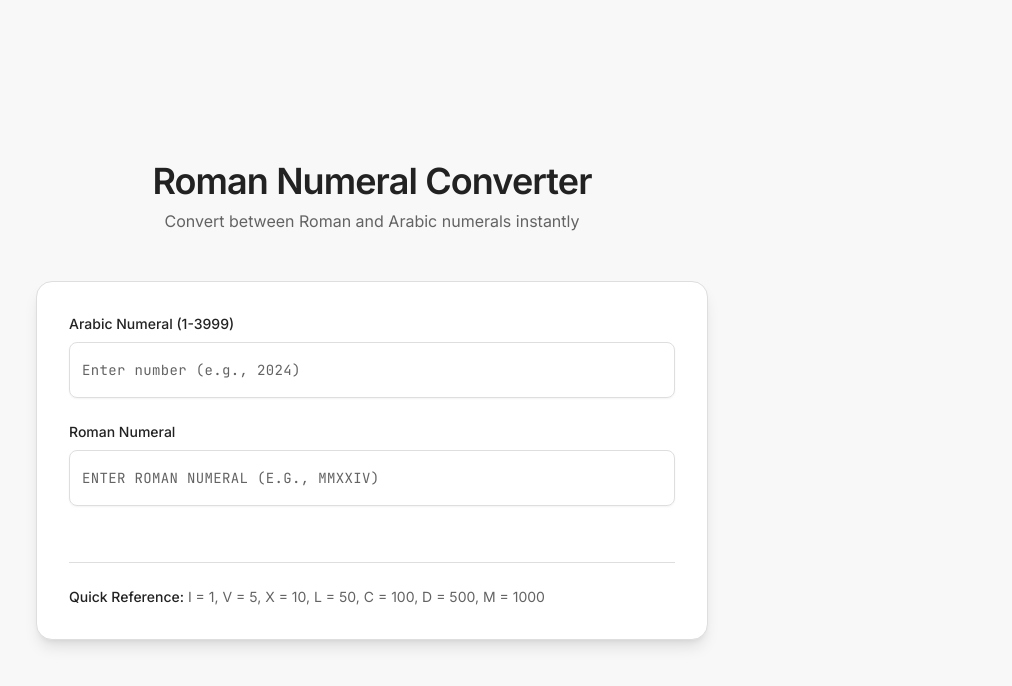
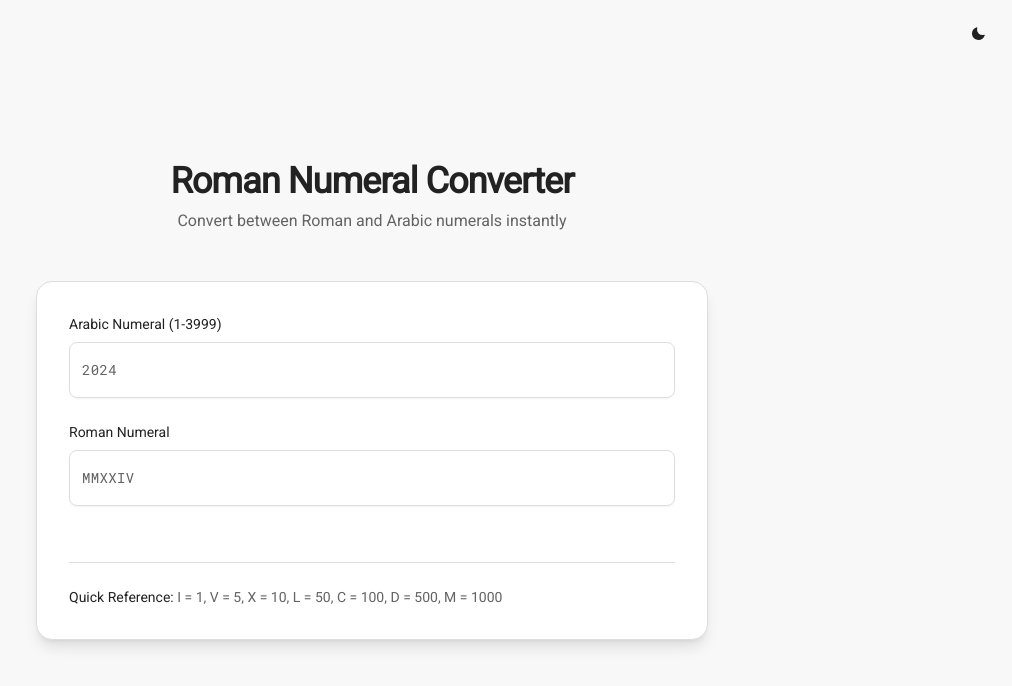
Before and after one commit to d-costa/numeral-converter, a React (Vite) app: page / in a window 1280 px wide. Shown: the top 686 px of the page, without its empty margins (268-1280 px from the left). Built offline with nearby package versions, Linux system fonts and the light colour scheme.

Commit message:
Generated by Spark: add a dark mode button

```diff
--- a/index.html
+++ b/index.html
@@ -7,7 +7,7 @@
     <title>Roman Numeral Converter</title>
     <link rel="preconnect" href="https://fonts.googleapis.com">
     <link rel="preconnect" href="https://fonts.gstatic.com" crossorigin>
-    <link href="https://fonts.googleapis.com/css2?family=Inter:wght@400;500;600&family=JetBrains+Mono:wght@400&display=swap" rel="stylesheet">
+    <link rel="stylesheet" href="https://fonts.googleapis.com/css2?family=Roboto&family=Roboto+Slab&family=Roboto+Mono&display=swap">
     <link href="/src/main.css" rel="stylesheet" />
 </head>
 
--- a/src/App.tsx
+++ b/src/App.tsx
@@ -5,6 +5,7 @@ import { Label } from '@/components/ui/label';
 import { WarningCircle } from '@phosphor-icons/react';
 import { arabicToRoman, romanToArabic, isValidArabicInput, isValidRomanInput } from '@/lib/converter';
 import { motion } from 'framer-motion';
+import { ThemeToggle } from '@/components/ThemeToggle';
 
 function App() {
   const [arabicInput, setArabicInput] = useState('');
@@ -94,6 +95,10 @@ function App() {
 
   return (
     <div className="min-h-screen bg-background flex items-center justify-center p-4">
+      <div className="fixed top-4 right-4 z-50">
+        <ThemeToggle />
+      </div>
+
       <div className="w-full max-w-2xl">
         <motion.div
           initial={{ opacity: 0, y: 20 }}
@@ -117,7 +122,7 @@ function App() {
                   id="arabic-input"
                   type="text"
                   inputMode="numeric"
-                  placeholder="Enter number (e.g., 2024)"
+                  placeholder="2024"
                   value={arabicInput}
                   onChange={(e) => handleArabicChange(e.target.value)}
                   className={`text-2xl h-14 font-mono tracking-wide ${
@@ -143,7 +148,7 @@ function App() {
                 <Input
                   id="roman-input"
                   type="text"
-                  placeholder="Enter Roman numeral (e.g., MMXXIV)"
+                  placeholder="MMXXIV"
                   value={romanInput}
                   onChange={(e) => handleRomanChange(e.target.value)}
                   className={`text-2xl h-14 font-mono tracking-wide uppercase ${
--- /dev/null
+++ b/src/components/ThemeToggle.tsx
@@ -0,0 +1,39 @@
+import { useEffect, useState } from 'react';
+import { Button } from '@/components/ui/button';
+import { Moon, Sun } from '@phosphor-icons/react';
+
+export function ThemeToggle() {
+  const [theme, setTheme] = useState<'light' | 'dark'>('light');
+
+  useEffect(() => {
+    const savedTheme = localStorage.getItem('theme') as 'light' | 'dark' | null;
+    const prefersDark = window.matchMedia('(prefers-color-scheme: dark)').matches;
+    const initialTheme = savedTheme || (prefersDark ? 'dark' : 'light');
+
+    setTheme(initialTheme);
+    document.documentElement.classList.toggle('dark', initialTheme === 'dark');
+  }, []);
+
+  const toggleTheme = () => {
+    const newTheme = theme === 'light' ? 'dark' : 'light';
+    setTheme(newTheme);
+    document.documentElement.classList.toggle('dark', newTheme === 'dark');
+    localStorage.setItem('theme', newTheme);
+  };
+
+  return (
+    <Button
+      variant="ghost"
+      size="icon"
+      onClick={toggleTheme}
+      className="rounded-full"
+      aria-label="Toggle theme"
+    >
+      {theme === 'light' ? (
+        <Moon weight="fill" className="h-5 w-5" />
+      ) : (
+        <Sun weight="fill" className="h-5 w-5" />
+      )}
+    </Button>
+  );
+}
--- a/src/index.css
+++ b/src/index.css
@@ -28,6 +28,31 @@
   --input: oklch(0.90 0 0);
   --ring: oklch(0.55 0.22 250);
   --radius: 0.5rem;
+  --font-sans: Roboto;
+  --font-serif: Roboto Slab;
+  --font-mono: "Roboto Mono";
+}
+
+.dark {
+  --background: oklch(0.15 0 0);
+  --foreground: oklch(0.95 0 0);
+  --card: oklch(0.20 0 0);
+  --card-foreground: oklch(0.95 0 0);
+  --popover: oklch(0.20 0 0);
+  --popover-foreground: oklch(0.95 0 0);
+  --primary: oklch(0.90 0 0);
+  --primary-foreground: oklch(0.20 0 0);
+  --secondary: oklch(0.25 0 0);
+  --secondary-foreground: oklch(0.95 0 0);
+  --muted: oklch(0.25 0 0);
+  --muted-foreground: oklch(0.60 0 0);
+  --accent: oklch(0.60 0.22 250);
+  --accent-foreground: oklch(1 0 0);
+  --destructive: oklch(0.60 0.22 20);
+  --destructive-foreground: oklch(1 0 0);
+  --border: oklch(0.30 0 0);
+  --input: oklch(0.30 0 0);
+  --ring: oklch(0.60 0.22 250);
 }
 
 @theme {
@@ -63,5 +88,5 @@
 }
 
 body {
-  font-family: var(--font-sans);
+  font-family: var(--font-sans), ui-sans-serif, system-ui, -apple-system, BlinkMacSystemFont, 'Segoe UI', Roboto, 'Helvetica Neue', Arial, 'Noto Sans', sans-serif, 'Apple Color Emoji', 'Segoe UI Emoji', 'Segoe UI Symbol', 'Noto Color Emoji';
 }
```
Also changed, not shown: 1 other file (tests, documents, lock files or other folders).
